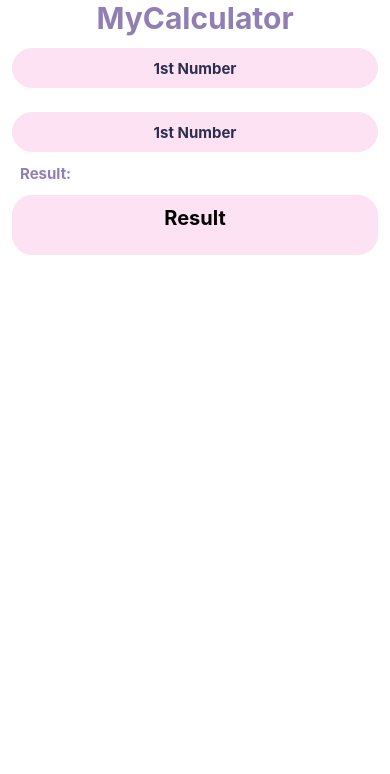
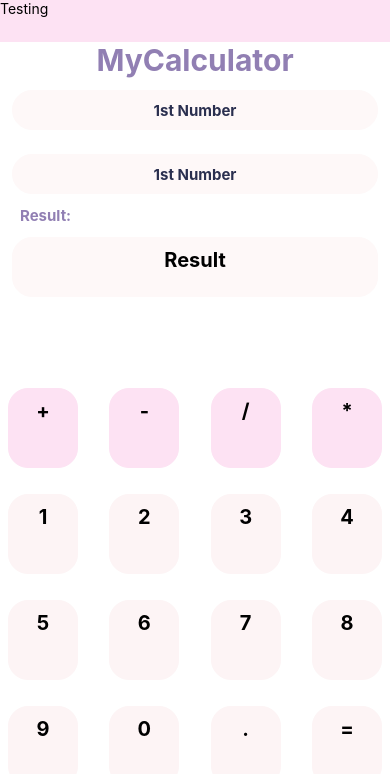
Before and after one commit to MHassaanAdil440/MyCalculator-P01-, a React Native app: screen / in a window 390 px wide. Shown: the top 774 px of the page. Built offline with nearby package versions, Linux system fonts and the light colour scheme.

Commit message:
Custom Buttons Applied, UI complete

```diff
--- a/App.js
+++ b/App.js
@@ -1,92 +1,174 @@
-import { StatusBar } from 'expo-status-bar';
-import { useState, useSyncExternalStore } from 'react';
-import { StyleSheet, Text, TextInput, View, TouchableOpacity } from 'react-native';
+import { StatusBar } from "expo-status-bar";
+import { useState, useSyncExternalStore } from "react";
+import {
+  StyleSheet,
+  Text,
+  TextInput,
+  View,
+  TouchableOpacity,
+} from "react-native";
 
-const CustomButton = ({onPress, title, style}) =>{
-  return(
+const CustomButton = ({ onPress, title, style }) => {
+  return (
     <TouchableOpacity onPress={onPress} style={style}>
-      <Text>{title}</Text>
+      <Text style={styles.buttonText}>{title}</Text>
     </TouchableOpacity>
-  )
-}
+  );
+};
+const handlePress = () => {
+  console.log('Button pressed');
+};
 
 export default function App() {
   const [firstNumber, setFirstNumber] = useState(0);
   const [secondNumber, setSecondNumber] = useState(0);
   const [result, setResult] = useState(0);
   return (
-    <View>
-      <View>
+    <View style = {styles.container}>
+      <View style={{flex:0.05,backgroundColor:'#FDE2F3'}}>
+        <Text>Testing</Text>
+      </View>
+      <View style = {{flex:0.4, }}>
         <Text style={styles.titleText}>MyCalculator</Text>
         <TextInput
           placeholder="1st Number"
-        placeholderTextColor='#2A2F4F'
+          placeholderTextColor="#2A2F4F"
           onChangeText={setFirstNumber}
-        keyboardType='numeric'
+          keyboardType="numeric"
           style={styles.inputText}
         />
 
         <TextInput
           placeholder="1st Number"
-         placeholderTextColor='#2A2F4F'
+          placeholderTextColor="#2A2F4F"
           onChangeText={setSecondNumber}
-         keyboardType='numeric'
+          keyboardType="numeric"
           style={styles.inputText}
         />
         <Text style={styles.result}>Result:</Text>
         <Text style={styles.textContainer}>Result</Text>
       </View>
-      <View></View>
+      <View style = {{flex:0.55}}>
+        <View style = {styles.buttonRow}>
+
+        <CustomButton onPress={handlePress} title='+' style={styles.customButtonsOperators}/>
+        <CustomButton onPress={handlePress} title='-' style={styles.customButtonsOperators}/>
+        <CustomButton onPress={handlePress} title='/' style={styles.customButtonsOperators}/>
+        <CustomButton onPress={handlePress} title='*' style={styles.customButtonsOperators}/>
+        </View>
+
+        <View style = {styles.buttonRow}>
+
+        <CustomButton onPress={handlePress} title='1' style={styles.customButtonsNumbers}/>
+        <CustomButton onPress={handlePress} title='2' style={styles.customButtonsNumbers}/>
+        <CustomButton onPress={handlePress} title='3' style={styles.customButtonsNumbers}/>
+        <CustomButton onPress={handlePress} title='4' style={styles.customButtonsNumbers}/>
+        </View>
+
+        <View style = {styles.buttonRow}>
+
+        <CustomButton onPress={handlePress} title='5' style={styles.customButtonsNumbers}/>
+        <CustomButton onPress={handlePress} title='6' style={styles.customButtonsNumbers}/>
+        <CustomButton onPress={handlePress} title='7' style={styles.customButtonsNumbers}/>
+        <CustomButton onPress={handlePress} title='8' style={styles.customButtonsNumbers}/>
+        </View>
+
+        <View style = {styles.buttonRow}>
+
+        <CustomButton onPress={handlePress} title='9' style={styles.customButtonsNumbers}/>
+        <CustomButton onPress={handlePress} title='0' style={styles.customButtonsNumbers}/>
+        <CustomButton onPress={handlePress} title='.' style={styles.customButtonsNumbers}/>
+        <CustomButton onPress={handlePress} title='=' style={styles.customButtonsNumbers}/>
+        </View>
+
+
+
+      </View>
       {/*  */}
-      {/* <StatusBar style="auto" /> */}
+      <StatusBar style="auto" />
     </View>
   );
 }
 
 const styles = StyleSheet.create({
-  // container: {
-  //   flex: 1,
-  //   backgroundColor: '#fff',
+  container: {
+    flex: 1,
+    backgroundColor: '#fff',
   //   alignItems: 'center',
   //   justifyContent: 'center',
-  // },
-  titleText:{
-    fontSize:30,
-    fontWeight:'bold',
-    textAlign:'center',
-    color:'#917FB3',
   },
-  result:{
-    fontSize:15,
-    fontWeight:'bold',
+  titleText: {
+    fontSize: 30,
+    fontWeight: "bold",
+    textAlign: "center",
+    color: "#917FB3",
+  },
+  result: {
+    fontSize: 15,
+    fontWeight: "bold",
     // textAlign:'center',
-    color:'#917FB3',
-    marginLeft:20
+    color: "#917FB3",
+    marginLeft: 20,
   },
   inputText: {
     height: 40,
     margin: 12,
     borderWidth: 1,
     padding: 10,
-    borderColor: '#FDE2F3',
-    backgroundColor: '#FDE2F3',
+    borderColor: "#FEF8F8",
+    backgroundColor: "#FEF8F8",
     borderRadius: 20,
-    textAlign:'center',
-    fontWeight:'bold',
-    fontSize:15
+    textAlign: "center",
+    fontWeight: "bold",
+    fontSize: 15,
   },
   textContainer: {
     height: 60,
     margin: 12,
     borderWidth: 1,
     padding: 10,
-    borderColor: '#FDE2F3',
-    backgroundColor: '#FDE2F3',
-    borderRadius:20,
-    textAlign:'center',
-    fontWeight:'bold',
-    fontSize:20,
-    textAlignVertical:'center'
+    borderColor: "#FEF8F8",
+    backgroundColor: "#FEF8F8",
+    borderRadius: 20,
+    textAlign: "center",
+    fontWeight: "bold",
+    fontSize: 20,
+    textAlignVertical: "center",
   },
+  customButtonsNumbers:{
+    height: 80,
+    width: 70,
+    margin: 8,
+    borderWidth: 1,
+    padding: 10,
+    borderColor: "#FDF4F5",
+    backgroundColor: "#FDF4F5",
+    borderRadius: 20,
 
+  },
+  customButtonsOperators:{
+    height: 80,
+    width: 70,
+    margin: 8,
+    borderWidth: 1,
+    padding: 10,
+    borderColor: "#FDE2F3",
+    backgroundColor: "#FDE2F3",
+    borderRadius: 20,
+
+  },
+   buttonText: {
+    color: 'black',
+    fontSize: 20,
+    // paddingVertical:'5',
+    textAlign: 'center', // center the text
+    fontWeight: 'bold', // make the text bold
+  },
+  buttonRow: {
+    flexDirection: 'row', // display buttons horizontally
+    flexWrap: 'wrap', // wrap buttons to next line if necessary
+    justifyContent: 'space-between', // distribute buttons evenly across row
+    width: '100%', // ensure the row takes up the full width of the container
+    marginBottom: 10, // add some margin between rows
+  },
 });
```
Lines whose indentation alone changed are shown as unchanged.
